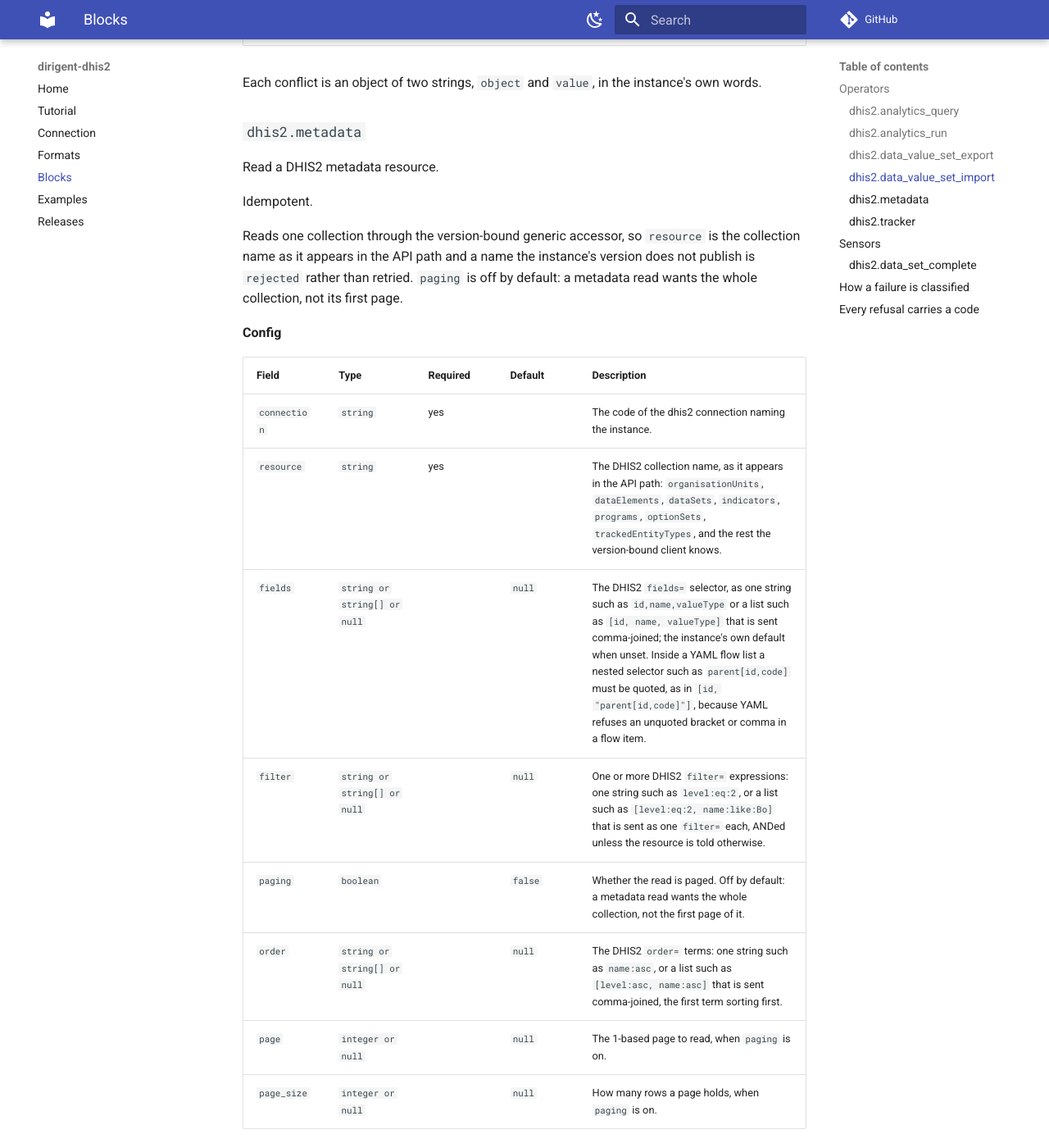
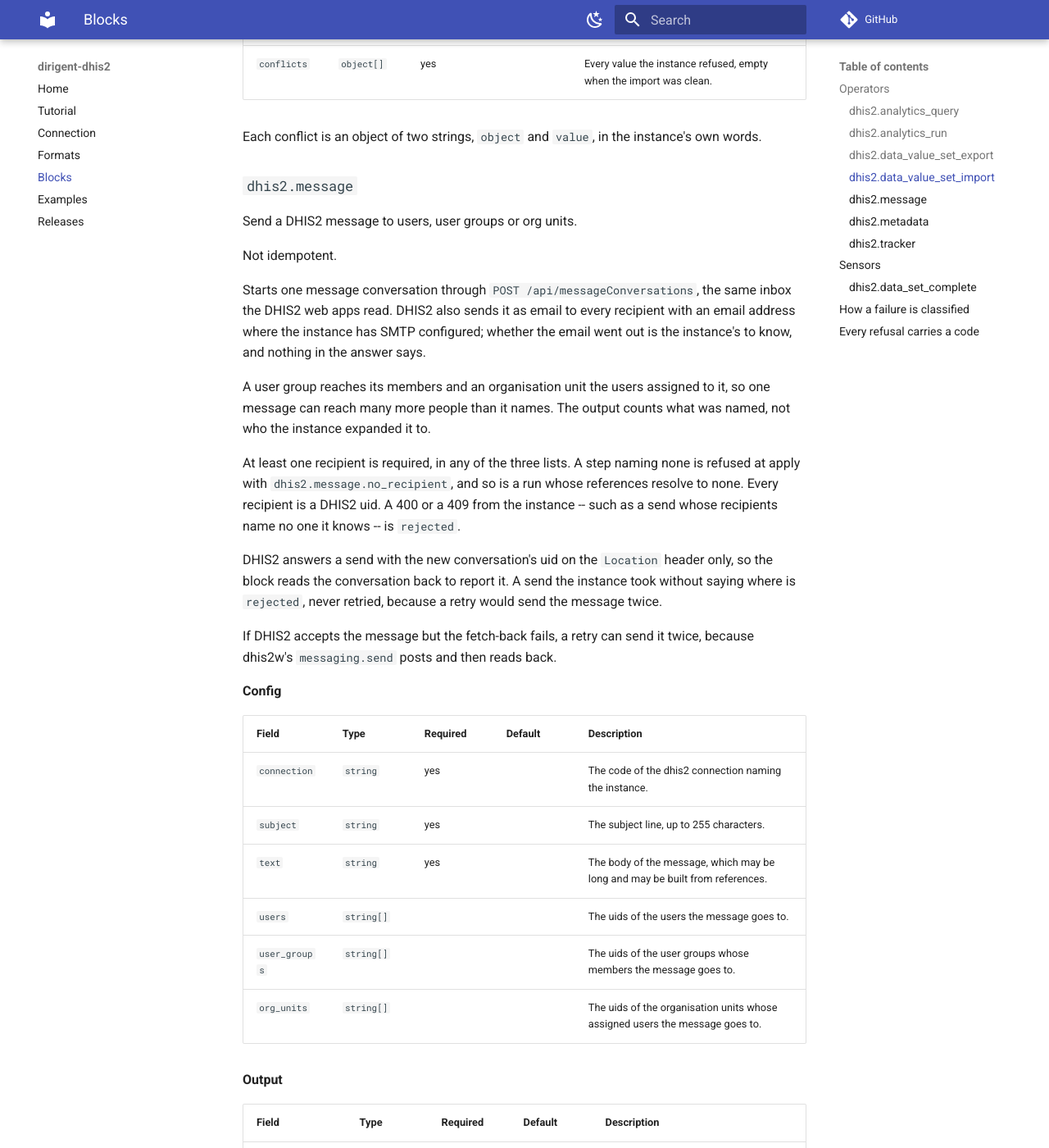
Before and after one commit to winterop-com/dirigent-dhis2, an MkDocs documentation site: the page built from docs/blocks.md, in a window 1280 px wide and 1400 px high, scrolled down 7144 px. Shown: the whole window at 82% size. Built offline with MkDocs 1.6.1 and Material for MkDocs 9.7.7, drawn with Linux system fonts in a browser that asks for light colours; comment, search, counter and statistics services are not loaded; some of the changed text lies outside the part shown.

Commit message:
feat: dhis2.message sends a DHIS2 message to users, user groups or org units (#112)
* feat: dhis2.message sends a DHIS2 message to users, user groups or org units

* docs: dhis2.message in the block counts, the tutorial listing and the composed shelf

* docs: the threshold example sends nothing as written, and the block names its double-send risk

```diff
--- a/docs/blocks.md
+++ b/docs/blocks.md
@@ -28,6 +28,7 @@
 | [`dhis2.analytics_run`](#dhis2analytics_run) | operator | dhis2 | Run the DHIS2 analytics tables job. |
 | [`dhis2.data_value_set_export`](#dhis2data_value_set_export) | operator | dhis2 | Export a DHIS2 data value set. |
 | [`dhis2.data_value_set_import`](#dhis2data_value_set_import) | operator | dhis2 | Import a data value set into DHIS2. |
+| [`dhis2.message`](#dhis2message) | operator | dhis2 | Send a DHIS2 message to users, user groups or org units. |
 | [`dhis2.metadata`](#dhis2metadata) | operator | dhis2 | Read a DHIS2 metadata resource. |
 | [`dhis2.tracker`](#dhis2tracker) | operator | dhis2 | Read DHIS2 tracker objects. |
 | [`dhis2.data_set_complete`](#dhis2data_set_complete) | sensor | dhis2 | Wait for a DHIS2 data set to be marked complete. |
@@ -194,6 +195,53 @@
 
 Each conflict is an object of two strings, `object` and `value`, in the instance's own words.
 
+### `dhis2.message`
+
+Send a DHIS2 message to users, user groups or org units.
+
+Not idempotent.
+
+Starts one message conversation through `POST /api/messageConversations`, the same inbox the
+DHIS2 web apps read. DHIS2 also sends it as email to every recipient with an email address
+where the instance has SMTP configured; whether the email went out is the instance's to know,
+and nothing in the answer says.
+
+A user group reaches its members and an organisation unit the users assigned to it, so one
+message can reach many more people than it names. The output counts what was named, not who
+the instance expanded it to.
+
+At least one recipient is required, in any of the three lists. A step naming none is refused
+at apply with `dhis2.message.no_recipient`, and so is a run whose references resolve to none.
+Every recipient is a DHIS2 uid. A 400 or a 409 from the instance -- such as a send whose
+recipients name no one it knows -- is `rejected`.
+
+DHIS2 answers a send with the new conversation's uid on the `Location` header only, so the
+block reads the conversation back to report it. A send the instance took without saying
+where is `rejected`, never retried, because a retry would send the message twice.
+
+If DHIS2 accepts the message but the fetch-back fails, a retry can send it twice, because
+dhis2w's `messaging.send` posts and then reads back.
+
+**Config**
+
+| Field | Type | Required | Default | Description |
+| --- | --- | --- | --- | --- |
+| `connection` | `string` | yes |  | The code of the dhis2 connection naming the instance. |
+| `subject` | `string` | yes |  | The subject line, up to 255 characters. |
+| `text` | `string` | yes |  | The body of the message, which may be long and may be built from references. |
+| `users` | `string[]` |  |  | The uids of the users the message goes to. |
+| `user_groups` | `string[]` |  |  | The uids of the user groups whose members the message goes to. |
+| `org_units` | `string[]` |  |  | The uids of the organisation units whose assigned users the message goes to. |
+
+**Output**
+
+| Field | Type | Required | Default | Description |
+| --- | --- | --- | --- | --- |
+| `conversation_id` | `string` | yes |  | The uid of the message conversation the instance created. |
+| `user_count` | `integer` | yes |  | How many users the message named. |
+| `user_group_count` | `integer` | yes |  | How many user groups the message named. |
+| `org_unit_count` | `integer` | yes |  | How many organisation units the message named. |
+
 ### `dhis2.metadata`
 
 Read a DHIS2 metadata resource.
@@ -328,6 +376,8 @@
 | `dhis2.import.values_ignored` | `{ignored} values ignored` |
 | `dhis2.connection.unreachable` | `the instance did not answer: {detail}` |
 | `dhis2.metadata.unknown_resource` | `the instance's version knows no metadata resource named '{resource}'` |
+| `dhis2.message.no_recipient` | `a message needs at least one recipient in users, user_groups or org_units` |
+| `dhis2.message.no_conversation` | `{where} took the message but answered without the conversation it created` |
 | `dhis2.analytics_query.no_program` | `a {mode} analytics query needs a program to read under` |
 | `dhis2.connection.both_credentials` | `a dhis2 connection takes an api_token or basic credentials, not both` |
 | `dhis2.connection.no_credential` | `a dhis2 connection needs an api_token or basic credentials` |
--- a/src/dirigent_dhis2/__init__.py
+++ b/src/dirigent_dhis2/__init__.py
@@ -38,6 +38,7 @@
     Dhis2ImportConflict,
 )
 from dirigent_dhis2.messages import DHIS2
+from dirigent_dhis2.messaging import Dhis2MessageConfig, Dhis2MessageOperator, Dhis2MessageOutput
 from dirigent_dhis2.metadata import (
     Dhis2MetadataConfig,
     Dhis2MetadataOperator,
@@ -67,6 +68,7 @@
                 Dhis2AnalyticsQueryOperator(),
                 Dhis2DataValueSetExportOperator(),
                 Dhis2DataValueSetImportOperator(),
+                Dhis2MessageOperator(),
                 Dhis2MetadataOperator(),
                 Dhis2TrackerOperator(),
             ],
@@ -107,6 +109,9 @@
     "Dhis2DataValueSetImportOperator",
     "Dhis2DataValueSetImportOutput",
     "Dhis2ImportConflict",
+    "Dhis2MessageConfig",
+    "Dhis2MessageOperator",
+    "Dhis2MessageOutput",
     "Dhis2MetadataConfig",
     "Dhis2MetadataOperator",
     "Dhis2MetadataOutput",
```
Also changed, not shown: README.md (+1 -0 lines), docs/examples.md (+3 -1 lines), docs/index.md (+2 -2 lines), docs/tutorial.md (+4 -2 lines), src/dirigent_dhis2/shelves/dhis2-compose/README.md (+4 -2 lines), src/dirigent_dhis2/shelves/dhis2-compose/dhis2-alert-on-threshold.yaml (added, +111 -0 lines), 5 other files.
